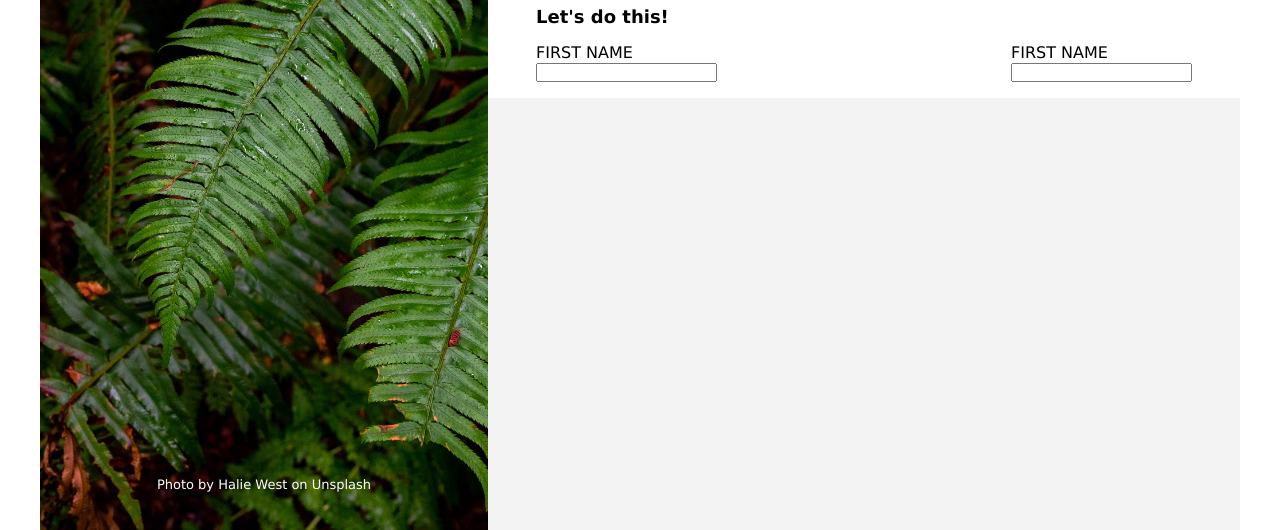
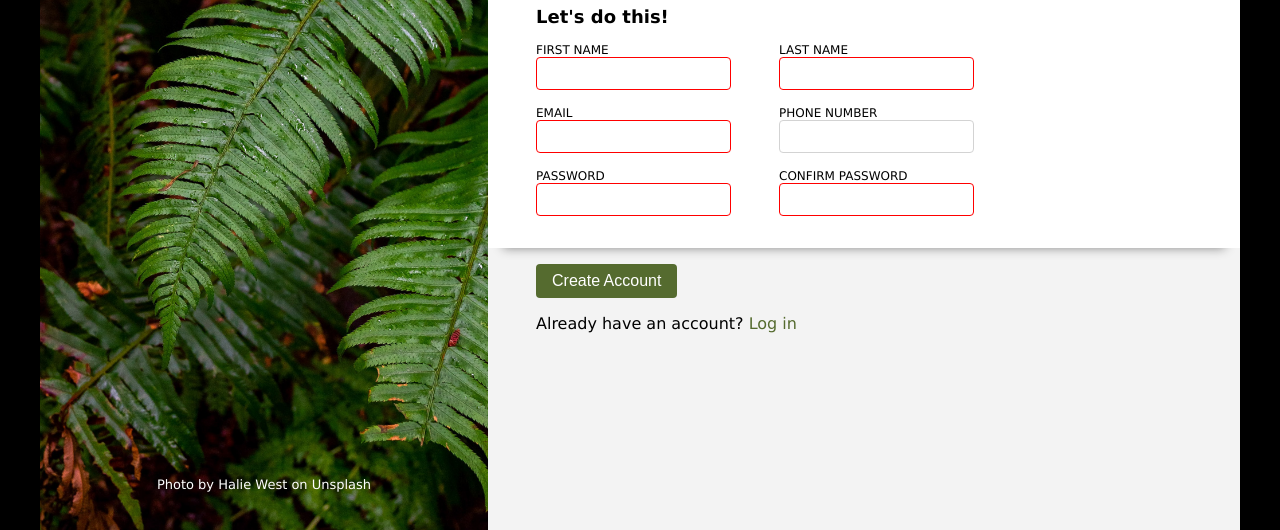
Before and after one commit to televisionpham/odin-project-sign-up-form, a plain HTML site: page index.html in a window 1280 px wide. Shown: the part 270-800 px from the top of the page. Drawn offline with Linux system fonts and the light colour scheme.

Commit message:
completed the form

```diff
--- a/index.html
+++ b/index.html
@@ -28,22 +28,67 @@
 
 
             <form id="sign-up-form" action="#" method="post">
-                <div id="form-content">
+                <div class="form-content">
                     <p class="form-title txt-big">Let's do this!</p>
                     <div class="form-controls">
-                        <div class="form-control">
-                            <label for="first-name">First Name</label>
-                            <input id="first-name" required>
+                        <div class="row">
+                            <div class="form-control">
+                                <label for="first-name">First Name</label>
+                                <input id="first-name" required>
+                            </div>
+                            <div class="form-control">
+                                <label for="last-name">Last Name</label>
+                                <input id="last-name" required>
+                            </div>
                         </div>
-                        <div class="form-control">
-                            <label for="last-name">First Name</label>
-                            <input id="last-name" required>
+                        <div class="row">
+                            <div class="form-control">
+                                <label for="email">Email</label>
+                                <input id="email" required type="email">
+                            </div>
+                            <div class="form-control">
+                                <label for="phone">Phone Number</label>
+                                <input id="phone" type="tel" pattern="[0-9]{3}-[0-9]{3}-[0-9]{4}">
+                            </div>
+                        </div>
+                        <div class="row">
+                            <div class="form-control">
+                                <label for="password">Password</label>
+                                <input id="password" required type="password" minlength="6">
+                            </div>
+                            <div class="form-control">
+                                <label for="confirm-password">Confirm Password</label>
+                                <input id="confirm-password" required type="password">
+                            </div>
                         </div>
                     </div>
                 </div>
+                <input id="submit" class="btn btn-primary" type="submit" value="Create Account">
             </form>
+            <div id="have-account">Already have an account? <a href="#">Log in</a></div>
         </div>
     </div>
+    <script language='javascript' type='text/javascript'>
+        function checkPassword() {
+            const password = document.getElementById('password')
+            const confirmPassword = document.getElementById('confirm-password')
+            if (password.value !== confirmPassword.value) {
+                password.setCustomValidity('Passwords do not match.');
+                confirmPassword.setCustomValidity('Passwords do not match.');
+            } else {
+                password.setCustomValidity('');
+                confirmPassword.setCustomValidity('');
+            }
+        }
+
+        document.getElementById('password').addEventListener('change', () => {
+            checkPassword();
+        });
+
+        document.getElementById('confirm-password').addEventListener('change', () => {
+            checkPassword();
+        });
+    </script>
 </body>
 
 </html>
--- a/styles.css
+++ b/styles.css
@@ -10,6 +10,10 @@
 
 html {
     font-family: Verdana, Geneva, Tahoma, sans-serif
+}
+
+body {
+    background-color: black;
 }
 
 #container {
@@ -80,18 +84,60 @@ html {
     margin: 1rem 0;
 }
 
-.form-controls {
+.row {
     display: flex;
     flex-wrap: wrap;
-    justify-content: space-between;
+    gap: 3rem;
 }
 
-#form-content {
+.form-content {
     background-color: white;
     padding: 1rem 3rem;
+    box-shadow: rgba(0, 0, 0, 0.45) 0px 15px 10px -15px;
+}
+
+.form-control {
+    margin-bottom: 1rem;
 }
 
 .form-control label {
     display: block;
     text-transform: uppercase;
+    font-size: 0.75rem;
 }
+
+input {
+    border: 1px solid lightgray;
+    border-radius: 4px;
+    padding: 0.5rem;
+}
+
+input:invalid {
+    border: 1px solid red;
+}
+
+.btn {
+    border: none;
+    font-size: 1rem;
+    border-radius: 4px;
+    padding: 0.5rem 1rem;
+}
+
+.btn-primary {
+    background-color: darkolivegreen;
+    color: white;
+}
+
+#submit {
+    margin: 1rem 0;
+    margin-left: 3rem;
+}
+
+a {
+    color: darkolivegreen;
+    text-decoration: none;
+}
+
+#have-account {
+    margin-left: 3rem;
+}
```
